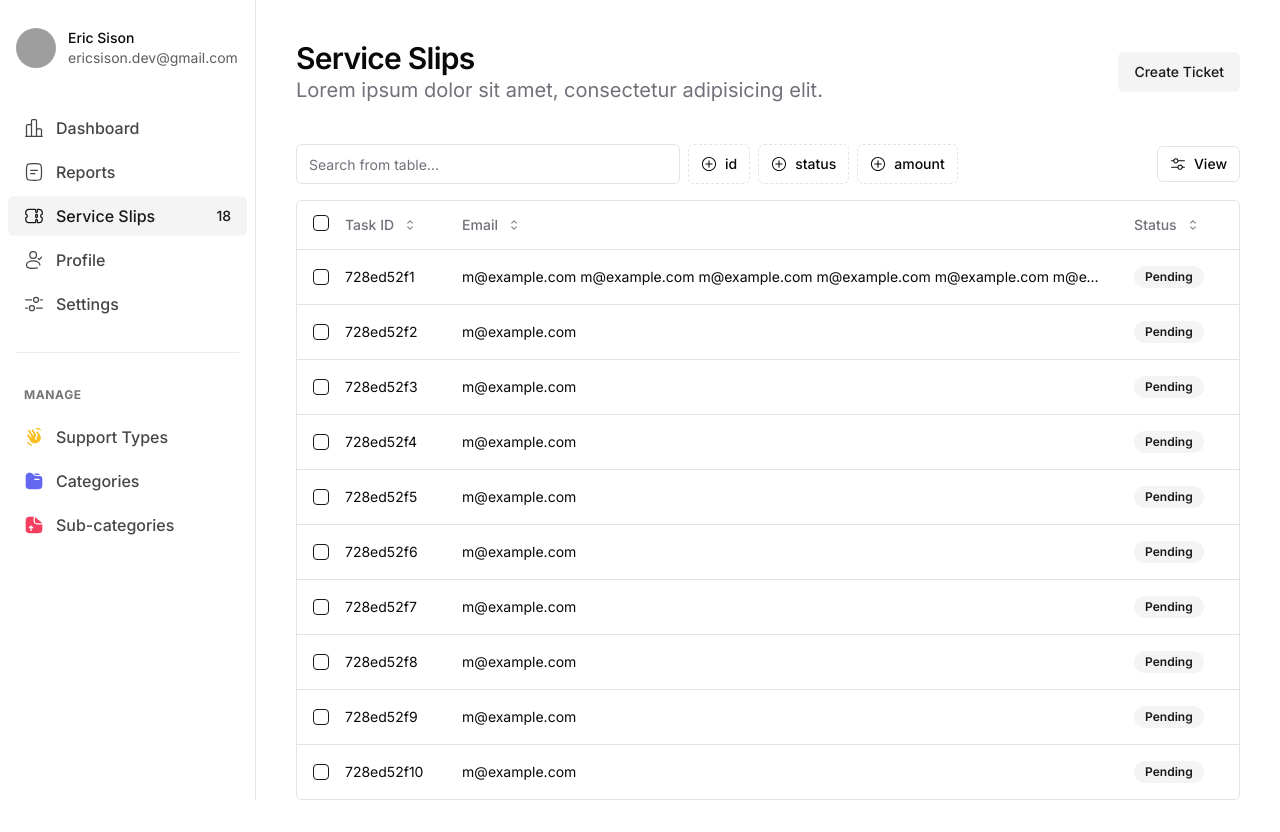
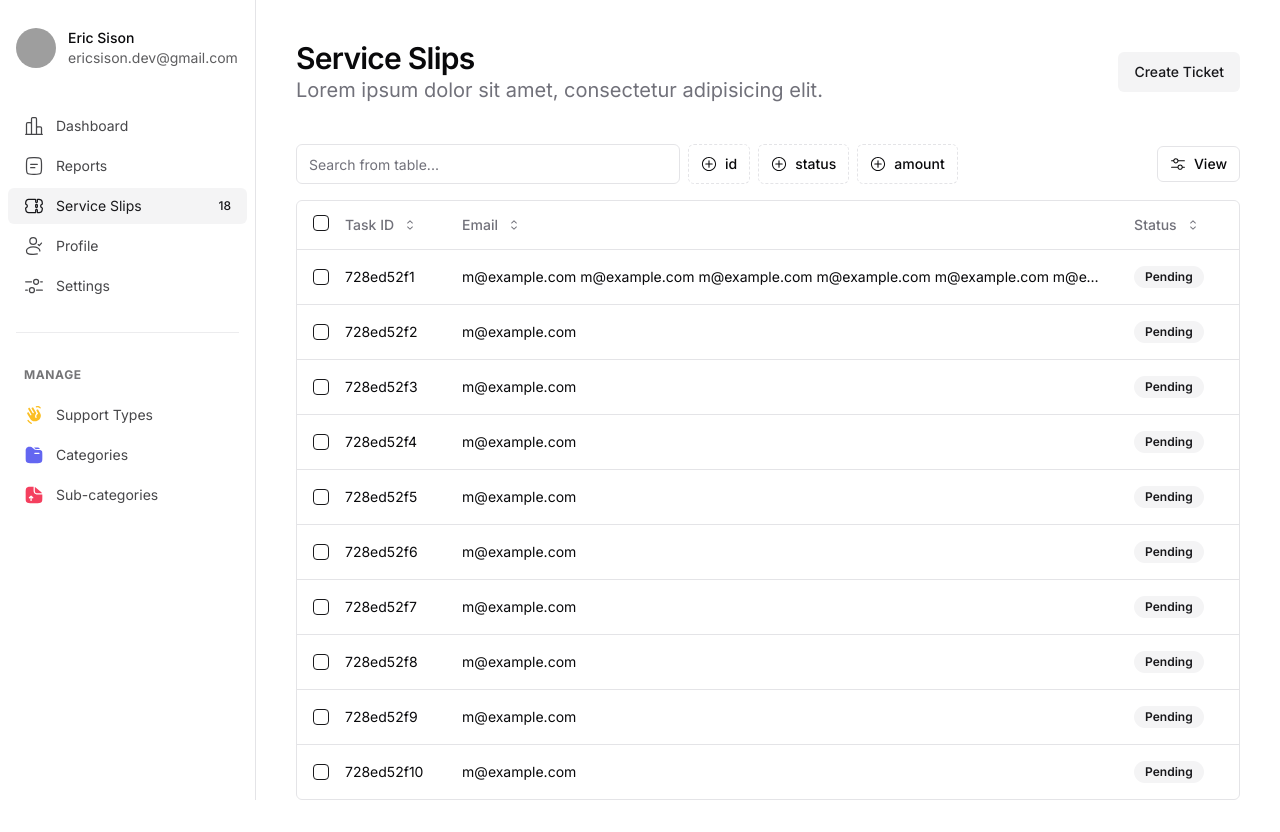
Before and after one commit to eric-sison/ssms-app, a Next.js app: page /tickets in a window 1280 px wide. Built offline with nearby package versions, Linux system fonts and the light colour scheme; grey boxes are pictures that could not be loaded.

Commit message:
added item type to cater for sidebar items that dont necessarily have routes

```diff
--- a/src/components/navigation/SidebarItem.tsx
+++ b/src/components/navigation/SidebarItem.tsx
@@ -1,15 +1,17 @@
 "use client";
 
 import Link from "next/link";
-import { FunctionComponent } from "react";
-import { Paragraph } from "../typography/Paragraph";
+import { FunctionComponent, MouseEvent } from "react";
 import { usePathname } from "next/navigation";
+import { NotificationsSheet } from "../features/NotificationsSheet";
 
 type SidebarItemProps = {
   targetPath: string;
   icon: JSX.Element;
   label: string;
   notifCount?: number;
+  type?: "route" | "modal";
+  onModalOpen?: (event: React.MouseEvent<HTMLButtonElement, MouseEvent>) => void;
 };
 
 export const SidebarItem: FunctionComponent<SidebarItemProps> = ({
@@ -17,10 +19,12 @@ export const SidebarItem: FunctionComponent<SidebarItemProps> = ({
   icon,
   label,
   notifCount,
+  type = "route",
+  onModalOpen,
 }) => {
   const path = usePathname();
 
-  return (
+  return type === "route" ? (
     <Link
       href={targetPath}
       role="button"
@@ -30,10 +34,18 @@ export const SidebarItem: FunctionComponent<SidebarItemProps> = ({
     >
       <section className="flex items-center gap-3">
         {icon}
-        <p className="font-medium">{label}</p>
+        <p className="text-sm">{label}</p>
       </section>
 
-      {notifCount && <p className="text-sm font-medium">{notifCount}</p>}
+      {notifCount && <p className="text-xs font-medium">{notifCount}</p>}
     </Link>
+  ) : (
+    <NotificationsSheet
+      // @ts-ignore
+      onModalOpen={onModalOpen}
+      icon={icon}
+      label={label}
+      notifCount={notifCount}
+    />
   );
 };
```
